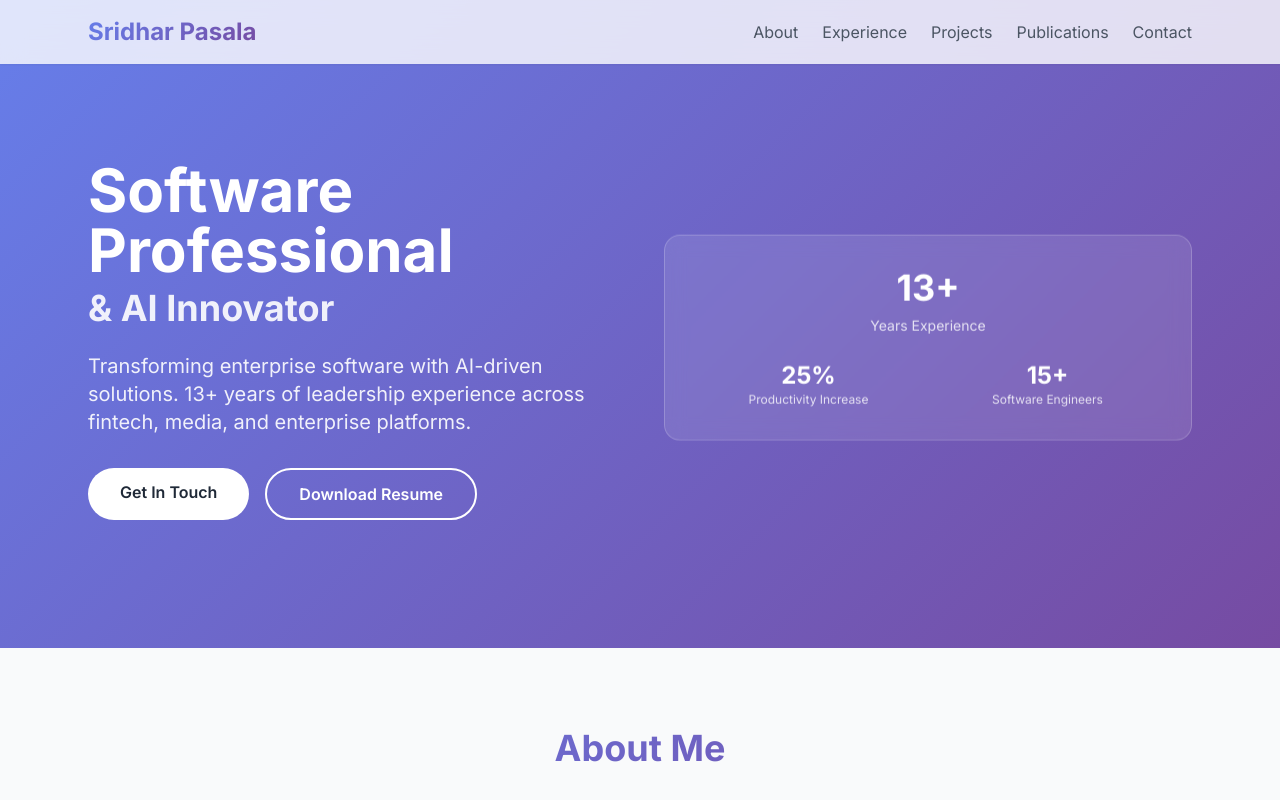
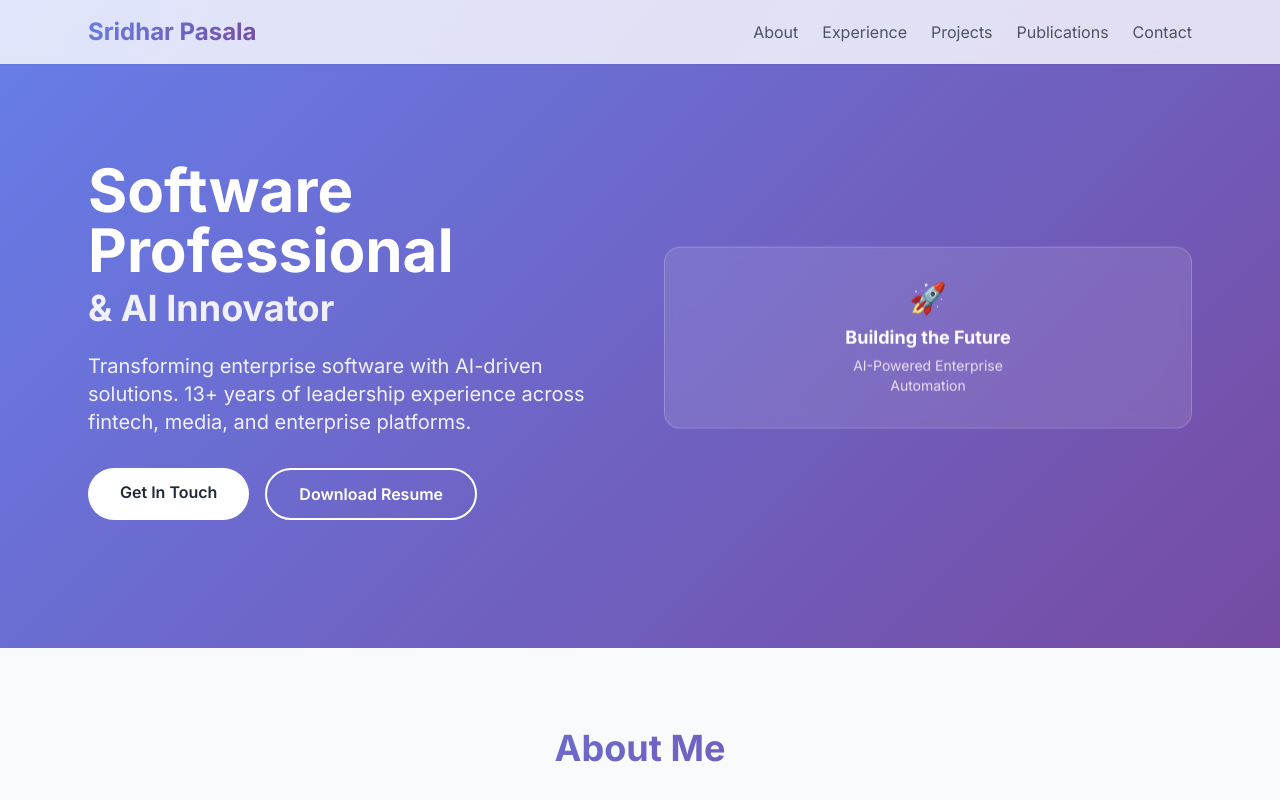
Before and after one commit to sridharpasala/sridharpasala.github.io, a plain HTML site: page index.html in a window 1280 px wide. Shown: the top 800 px of the page. Drawn offline with nearby package versions, Linux system fonts and the light colour scheme.

Commit message:
Update experience section and fix links for project details

```diff
--- a/index.html
+++ b/index.html
@@ -124,21 +124,11 @@
                     </div>
                 </div>
                 <div class="floating">
-                    <div class="glass-effect rounded-2xl p-8">
-                        <div class="text-center">
-                            <div class="text-4xl font-bold mb-2">13+</div>
-                            <div class="text-sm opacity-80">Years Experience</div>
-                        </div>
-                        <div class="grid grid-cols-2 gap-4 mt-6">
-                            <div class="text-center">
-                                <div class="text-2xl font-bold">25%</div>
-                                <div class="text-xs opacity-80">Productivity Increase</div>
-                            </div>
-                            <div class="text-center">
-                                <div class="text-2xl font-bold">15+</div>
-                                <div class="text-xs opacity-80">Software Engineers</div>
-                            </div>
-                        </div>
+                    <div class="glass-effect rounded-2xl p-8 text-center">
+                        <div class="text-3xl font-bold mb-2">🚀</div>
+                        <div class="text-lg font-bold mb-1">Building the Future</div>
+                        <div class="text-sm opacity-80">AI-Powered Enterprise</div>
+                        <div class="text-sm opacity-80">Automation</div>
                     </div>
                 </div>
             </div>
@@ -352,7 +342,7 @@
         <div class="max-w-6xl mx-auto px-6">
             <h2 class="text-4xl font-bold text-center mb-16 text-gradient">Work in Progress</h2>
             <div class="grid md:grid-cols-2 gap-8">
-                <a href="robustai-details.html" class="bg-gradient-to-br from-blue-50 to-purple-50 rounded-2xl p-8 card-hover cursor-pointer transform transition-all duration-300 hover:scale-105 hover:shadow-2xl">
+                <a href="robustai_details.html" class="bg-gradient-to-br from-blue-50 to-purple-50 rounded-2xl p-8 card-hover cursor-pointer transform transition-all duration-300 hover:scale-105 hover:shadow-2xl">
                     <div class="flex items-start justify-between mb-6">
                         <h3 class="text-2xl font-bold text-gray-800">RobustAI Platform</h3>
                         <span class="bg-gradient-to-r from-blue-500 to-purple-500 text-white px-4 py-2 rounded-full text-sm font-semibold">AI Platform</span>
@@ -387,7 +377,7 @@
                     </div>
                 </a>
 
-                <a href="avatar-details.html" class="bg-gradient-to-br from-green-50 to-blue-50 rounded-2xl p-8 card-hover cursor-pointer transform transition-all duration-300 hover:scale-105 hover:shadow-2xl">
+                <a href="avatar_details.html" class="bg-gradient-to-br from-green-50 to-blue-50 rounded-2xl p-8 card-hover cursor-pointer transform transition-all duration-300 hover:scale-105 hover:shadow-2xl">
                     <div class="flex items-start justify-between mb-6">
                         <h3 class="text-2xl font-bold text-gray-800">The Avatar Model</h3>
                         <span class="bg-gradient-to-r from-green-500 to-blue-500 text-white px-4 py-2 rounded-full text-sm font-semibold">Research</span>
```
